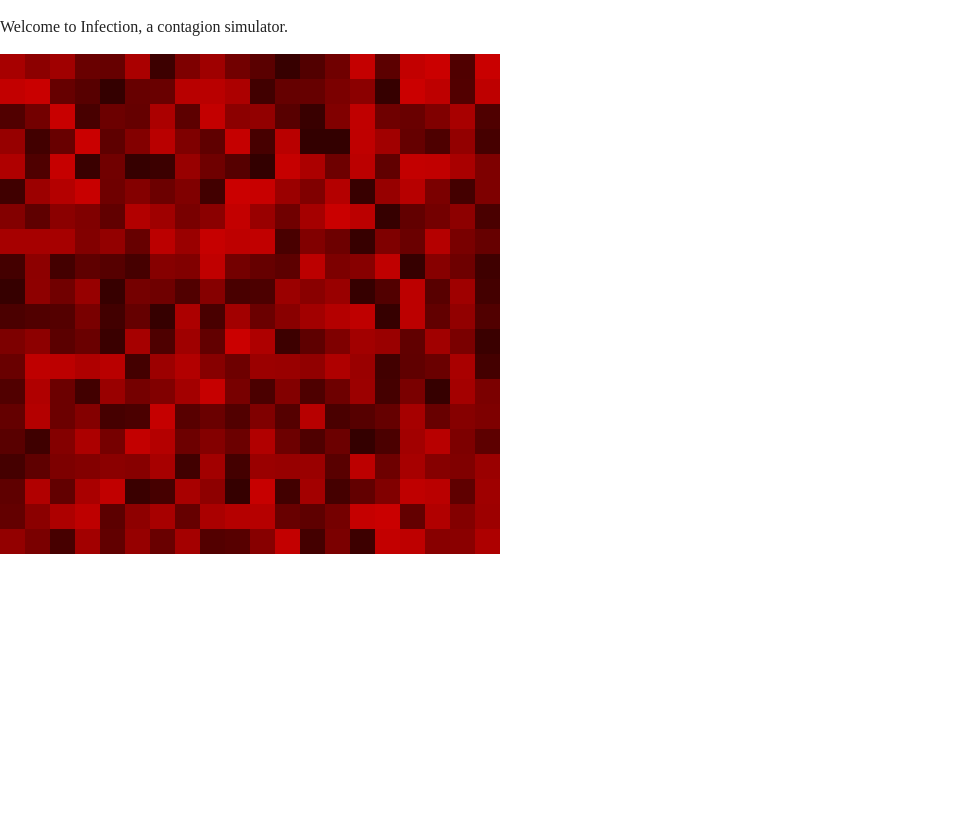
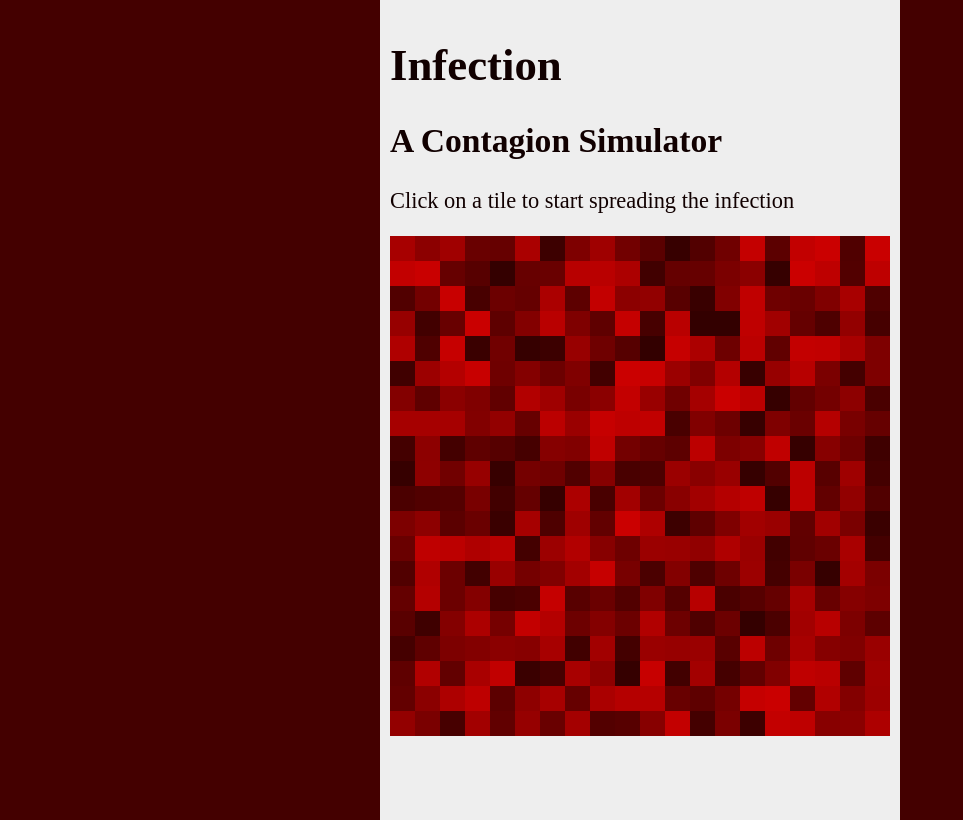
Before and after one commit to bernardosulzbach/contagium, a website: page src/index.html in a window 1280 px wide. Shown: the whole page, without its empty margins (0-963 px from the left). Drawn offline with nearby package versions, Linux system fonts and the light colour scheme.

Commit message:
Finished writing our own CSS

```diff
--- a/src/css/main.css
+++ b/src/css/main.css
@@ -9,9 +9,9 @@
    ========================================================================== */
 
 html {
-    color: #222;
-    font-size: 1em;
-    line-height: 1.4;
+    background: #400;
+    color: #100;
+    font-size: 1.4em;
 }
 
 /*
@@ -88,21 +88,13 @@ textarea {
    Author's custom styles
    ========================================================================== */
 
-
-
-
-
-
-
-
-
-
-
-
-
-
-
-
+#wrapper {
+    margin: auto;
+    padding: 10px;
+    max-width: 500px;
+    min-height: 100vh;
+    background: #EEE;
+}
 
 /* ==========================================================================
    Helper classes
--- a/src/index.html
+++ b/src/index.html
@@ -19,13 +19,14 @@
             <p class="browserupgrade">You are using an <strong>outdated</strong> browser. Please <a href="http://browsehappy.com/">upgrade your browser</a> to improve your experience.</p>
         <![endif]-->
 
-        <!-- Add your site or application content here -->
-        <p>Welcome to Infection, a contagion simulator.</p>
-        <canvas id="canvas" width="500" height="500"></canvas>
-        <script src="https://ajax.googleapis.com/ajax/libs/jquery/{{JQUERY_VERSION}}/jquery.min.js"></script>
-        <script>window.jQuery || document.write('<script src="js/vendor/jquery-{{JQUERY_VERSION}}.min.js"><\/script>')</script>
+        <div id="wrapper">
+            <h1>Infection</h1>
+            <h2>A Contagion Simulator</h2>
+            <p>Click on a tile to start spreading the infection</p>
+            <canvas id="canvas" width="500" height="500"></canvas>
+        </div>
+
         <script src="js/plugins.js"></script>
-        <script src="js/main.js"></script>
         <script src="js/infection.js"></script>
 
         <!-- Google Analytics: change UA-XXXXX-X to be your site's ID. -->
--- a/src/js/plugins.js
+++ b/src/js/plugins.js
@@ -20,5 +20,3 @@
         }
     }
 }());
-
-// Place any jQuery/helper plugins in here.
```
Also changed, not shown: src/js/main.js (deleted).
